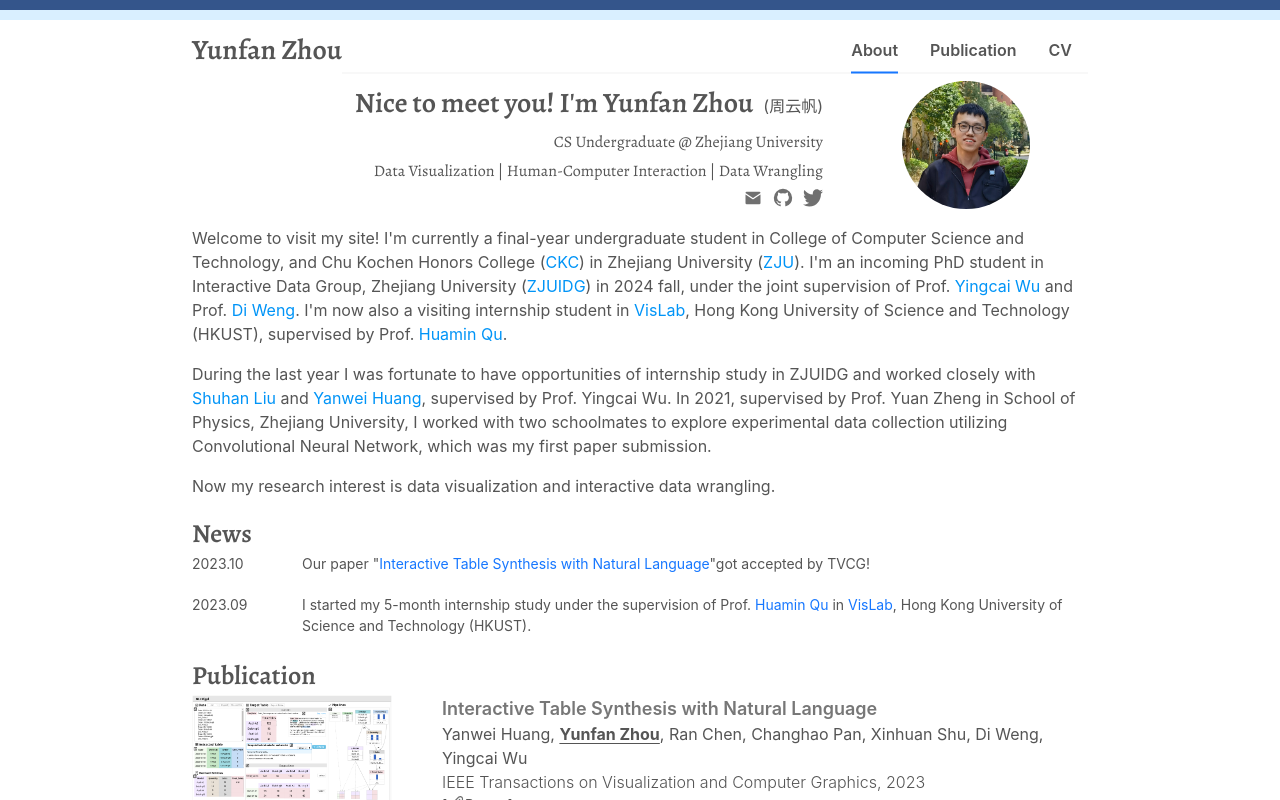
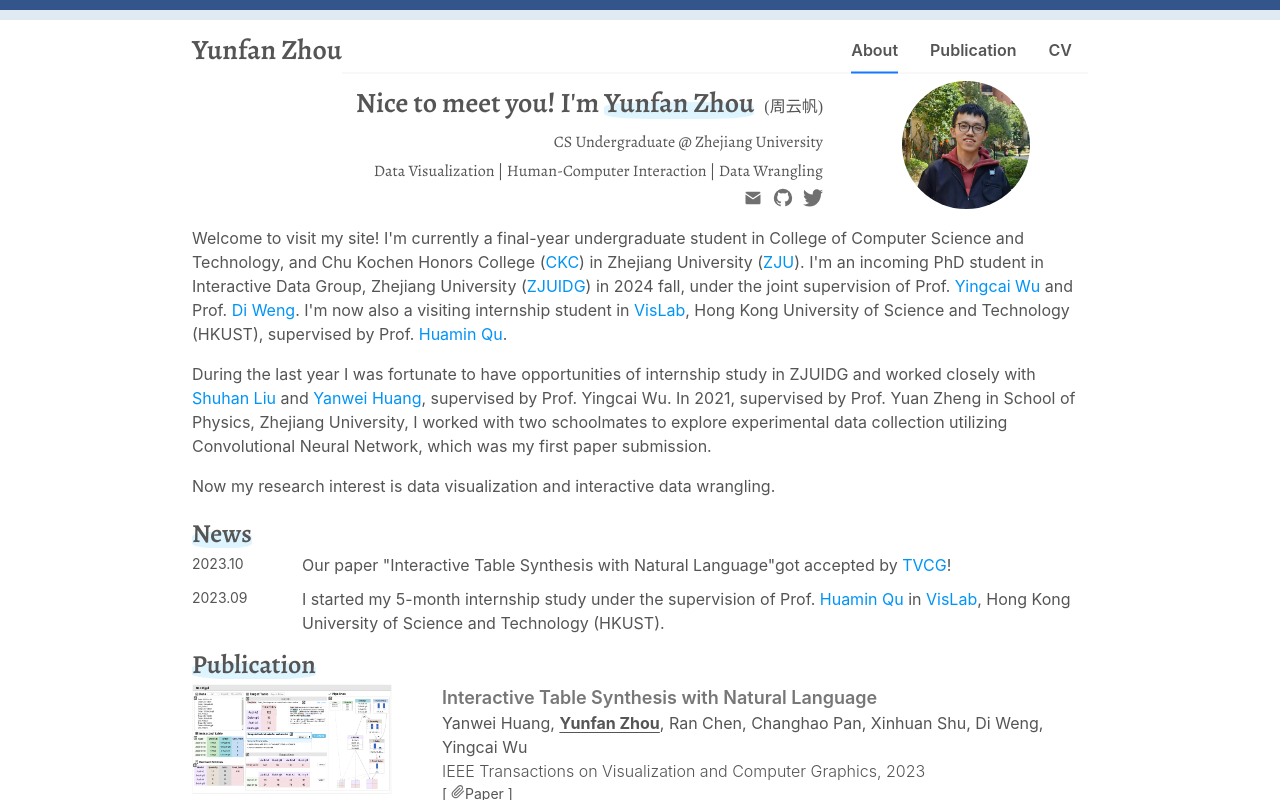
Before and after one commit to yunfzhou/yunfzhou.github.io, a React (Vite) app: page / in a window 1280 px wide. Built offline with nearby package versions, Linux system fonts and the light colour scheme.

Commit message:
adjust style of News and h1

```diff
--- a/src/Greet/Greet.css
+++ b/src/Greet/Greet.css
@@ -39,6 +39,7 @@
 }
 
 .postcard-firstline-chinese {
+  font-family: SimSun;
   font-size: 16px;
 }
 
--- a/src/Greet/Greet.jsx
+++ b/src/Greet/Greet.jsx
@@ -25,7 +25,7 @@ export default class Greet extends Component {
     return <div className="greet" id="about">
       <div className="postcard">
         <div className="postcard-text">
-          <span className="postcard-firstline">Nice to meet you! I'm Yunfan Zhou&nbsp;&nbsp;</span>
+          <span className="postcard-firstline">Nice to meet you! I'm <span className="h1-bg">Yunfan Zhou</span>&nbsp;&nbsp;</span>
           <span className="postcard-firstline-chinese">(周云帆)</span>
         </div>
         <div className="postcard-text">
--- a/src/Intro/Intro.css
+++ b/src/Intro/Intro.css
@@ -5,31 +5,3 @@
 .intro-text-wrapper {
   font-size: 16px;
 }
-
-.intro-text-wrapper a {
-  display: inline-block;
-  position: relative;
-  color: var(--linkColor);
-  text-decoration-line: none;
-}
-
-.intro-text-wrapper a:hover {
-  color: var(--linkColor);
-}
-
-.intro-text-wrapper a:before {
-  content: "";
-  position: absolute;
-  left: 50%;
-  bottom: -2px;
-  width: 0;
-  height: 2px;
-  background: #4285f4;
-  transition: all .3s;
-}
-
-.intro-text-wrapper a:hover:before {
-  width: 100%;
-  left: 0;
-  right: 0;
-}
--- a/src/Nav/Nav.css
+++ b/src/Nav/Nav.css
@@ -17,7 +17,7 @@
   display: block;
   width: 100%;
   height: 10px;
-  background-color: rgb(217, 239, 255);
+  background-color: #E0EAF2;
 }
 
 .nav-menu-wrapper {
--- a/src/News/News.css
+++ b/src/News/News.css
@@ -1,5 +1,6 @@
 .news-title {
   display: block;
+  position: relative;
   font-family: semibold;
   font-size: 26px;
 }
@@ -10,7 +11,7 @@
 }
 
 .one-news {
-  margin-bottom: 20px;
+  margin-bottom: 10px;
   flex-wrap: nowrap;
 }
 
@@ -22,4 +23,9 @@
 
 .one-news-time {
   width: 110px;
+  font-size: 14px;
 }
+
+.one-news-content {
+  font-size: 16px;
+}
--- a/src/News/News.jsx
+++ b/src/News/News.jsx
@@ -20,8 +20,8 @@ export default class News extends Component {
       {
         time: "2023.10",
         content: Utils.createLinkedPara(
-          `Our paper \"${STRSEP}\"got accepted by TVCG!`,
-          ["Interactive Table Synthesis with Natural Language", "https://doi.org/10.1109/TVCG.2023.3329120"]
+          `Our paper \"Interactive Table Synthesis with Natural Language\"got accepted by ${STRSEP}!`,
+          ["TVCG", "https://doi.org/10.1109/TVCG.2023.3329120"]
         )
       },
       {
@@ -60,7 +60,6 @@ export default class News extends Component {
   listNews() {
     return this.state.news.map((v) => {
       const {time, content, renderID} = v;
-      console.log(time, content, renderID);
       return <Row key={renderID} gutter={[50, 25]} className="one-news">
         <Col flex="0 0 auto" className="one-news-time">{time}</Col>
         {this.listContent(content)}
@@ -70,7 +69,9 @@ export default class News extends Component {
 
   render() {
     return <div className="news">
-      <div className="news-title">{NAV_OPTION.NEWS}</div>
+      <div className="news-title">
+        <span className="h1-bg">{NAV_OPTION.NEWS}</span>
+      </div>
       <div className="news-list">
         {this.listNews()}
       </div>
--- a/src/Publication/Publication.css
+++ b/src/Publication/Publication.css
@@ -4,6 +4,7 @@
 
 .publication-title {
   display: block;
+  position: relative;
   font-family: semibold;
   font-size: 26px;
 }
--- a/src/Publication/Publication.jsx
+++ b/src/Publication/Publication.jsx
@@ -107,7 +107,9 @@ export default class Publication extends Component {
 
   render() {
     return <div className="publication" id="publication">
-      <div className="publication-title">{NAV_OPTION.PUBLICATION}</div>
+      <div className="publication-title">
+        <span className="h1-bg">{NAV_OPTION.PUBLICATION}</span>
+      </div>
       <div className="publication-paperlist">
         {this.state.papers.map(this.listPaper)}
       </div>
--- a/src/index.css
+++ b/src/index.css
@@ -19,6 +19,23 @@
   --linkColor: #0094f7;
   --fontDefault: Inter, system-ui, Avenir, Helvetica, Arial, sans-serif;
   --fontSizeDefault: 16px;
+}
+
+.h1-bg {
+  position: relative;
+}
+
+.h1-bg::after {
+  content: "";
+  background-color: #DEF5FF;
+  display: block;
+  height: 45%;
+  position: absolute;
+  bottom: 0.2rem;
+  right: 0;
+  width: 100%;
+  z-index: -1;
+  border-radius: 30%;
 }
 
 body {
@@ -56,3 +73,31 @@ button:focus-visible {
     background-color: #f9f9f9;
   }
 }
+
+a {
+  display: inline-block;
+  position: relative;
+  color: var(--linkColor);
+  text-decoration-line: none;
+}
+
+a:hover {
+  color: var(--linkColor);
+}
+
+a:before {
+  content: "";
+  position: absolute;
+  left: 50%;
+  bottom: -2px;
+  width: 0;
+  height: 2px;
+  background: #4285f4;
+  transition: all .3s;
+}
+
+a:hover:before {
+  width: 100%;
+  left: 0;
+  right: 0;
+}
```
